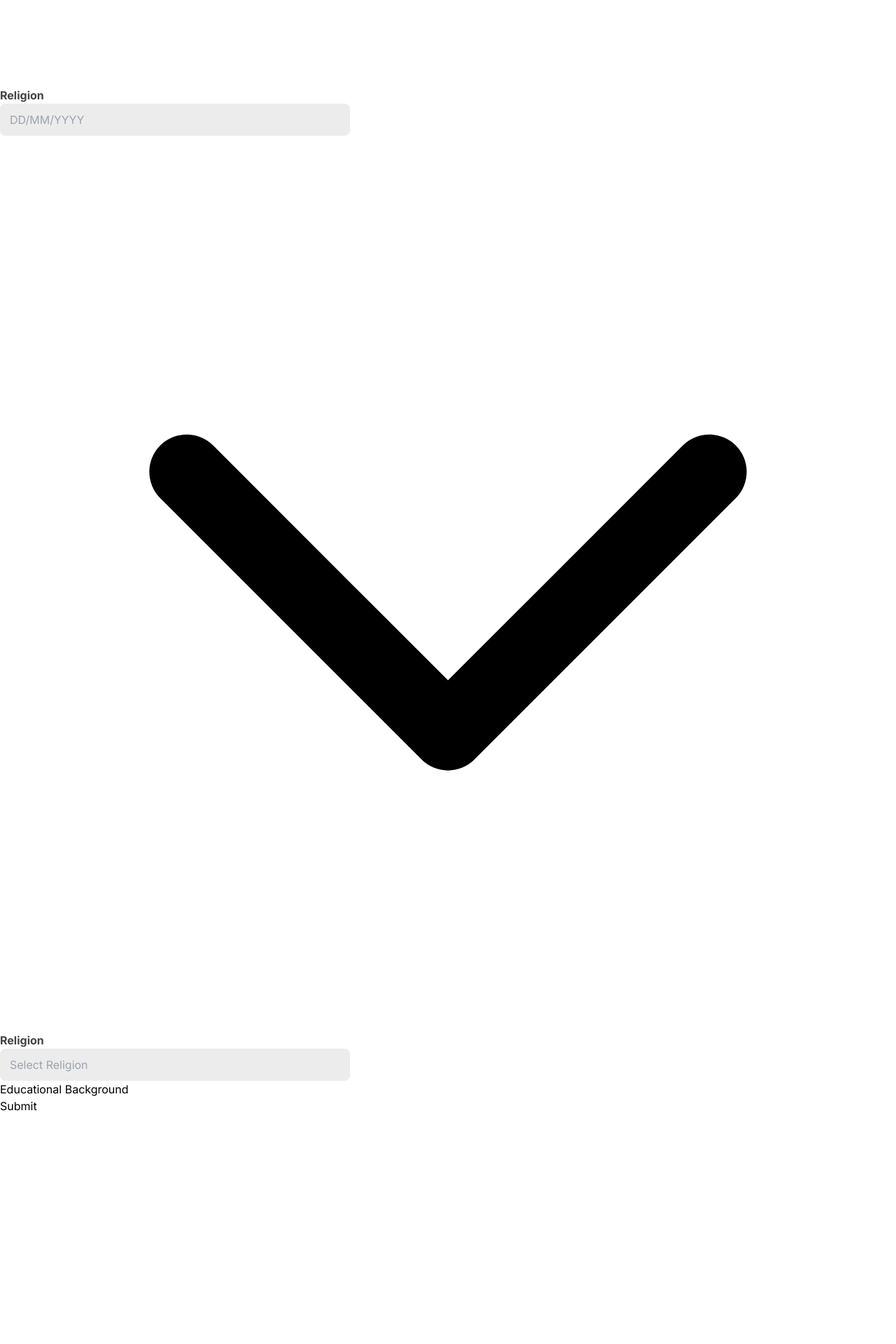
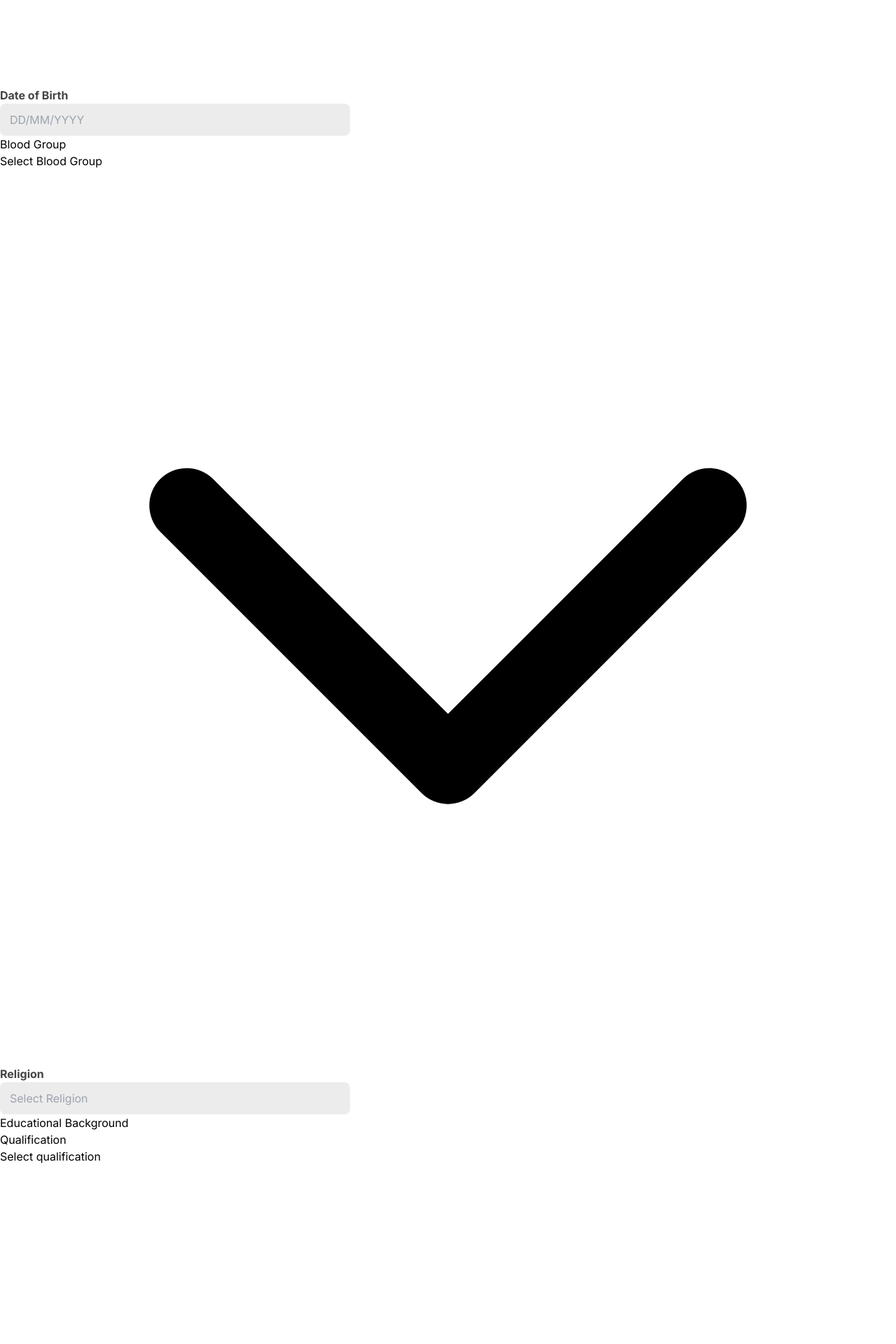
Before and after one commit to Mereson/datum-fe, a React (Vite) app: page /students/attendance in a window 1280 px wide. Shown: the part 1920-3840 px from the top of the page at 70% size. Before the commit the page ends 3512 px from the top, so only its background shows below. Built offline with nearby package versions, Linux system fonts and the light colour scheme.

Commit message:
more progress

```diff
--- a/src/pages/admin/addTeacher/index.jsx
+++ b/src/pages/admin/addTeacher/index.jsx
@@ -49,7 +49,7 @@ export const AddTeacher = () => {
         />
 
         <div className={styles.label}>
-          <label htmlFor="Date of Birth"> Religion </label>
+          <label htmlFor="Date of Birth"> Date of Birth </label>
           <input
             className={styles.inputtext}
             type="text"
@@ -59,7 +59,14 @@ export const AddTeacher = () => {
             required
           />
         </div>
-        <Dropdown />
+
+        <Dropdown
+          id={2}
+          name={"Blood Group"}
+          query={"Select Blood Group"}
+          items={["A+", "A-", "B+", "O+", "O-"]}
+        />
+
         <div className={styles.label}>
           <label htmlFor="Religion"> Religion </label>
           <input
@@ -72,9 +79,44 @@ export const AddTeacher = () => {
           />
         </div>
 
-        <h6 className="mt-2.5  text-[#696969] font-bold grid place-items-center">
-          Educational Background
-        </h6>
+        <div className="grid mt-2 gap-6">
+          <h6 className="mt-2.5  text-[#696969] font-bold grid place-items-center">
+            Educational Background
+          </h6>
+
+          <Dropdown
+            id={3}
+            name={"Qualification"}
+            query={"Select qualification"}
+            items={["SSCE/NECO", "HND/Bachelor's Degree", " Master's Degree"]}
+          />
+
+          <Dropdown
+            id={4}
+            name={"Grade Level"}
+            query={"Select grade level"}
+            items={["04", "05", "06"]}
+          />
+
+          <Dropdown
+            id={5}
+            name={"Step"}
+            query={"Select step"}
+            items={["A+", "A-", "B+", "O+", "O-"]}
+          />
+        </div>
+
+        <div className="grid mt-2 gap-6">
+          <h6 className="mt-2.5  text-[#696969] font-bold grid place-items-center">
+            Teaching Details
+          </h6>
+          <Dropdown
+            id={5}
+            name={"Step"}
+            query={"Select class(es)"}
+            items={["01", "02", "03", "04", "05", "06"]}
+          />
+        </div>
       </div>
 
       <Button
```
